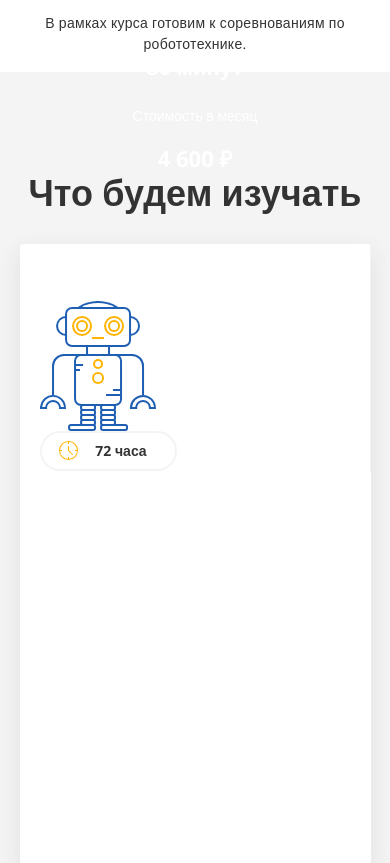
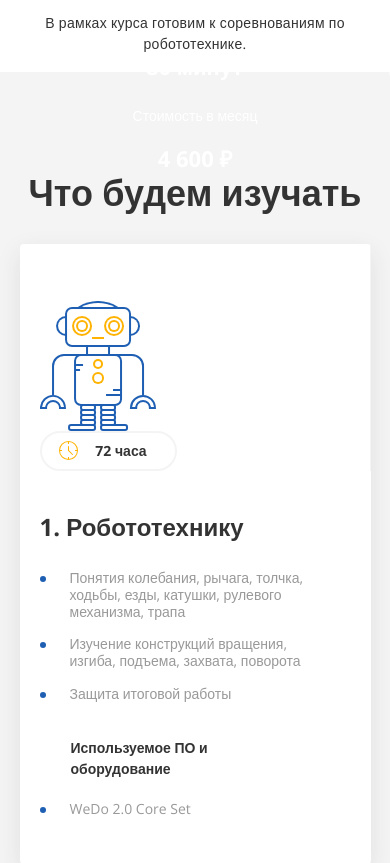
Before and after one commit to fanticus/fanticus.github.io, a plain HTML site: page index.html in a window 390 px wide. Shown: the part 976-1839 px from the top of the page. Drawn offline with nearby package versions, Linux system fonts and the light colour scheme.

Commit message:
Update style.css
Adjusted the style grid_program

```diff
--- a/assets/style.css
+++ b/assets/style.css
@@ -1645,7 +1645,7 @@ footer ul li {
     }
     .grid_program {
         display: grid;
-        grid-template-rows: 100%;
+        grid-template-columns: 100%;
     }
 }
 
```
